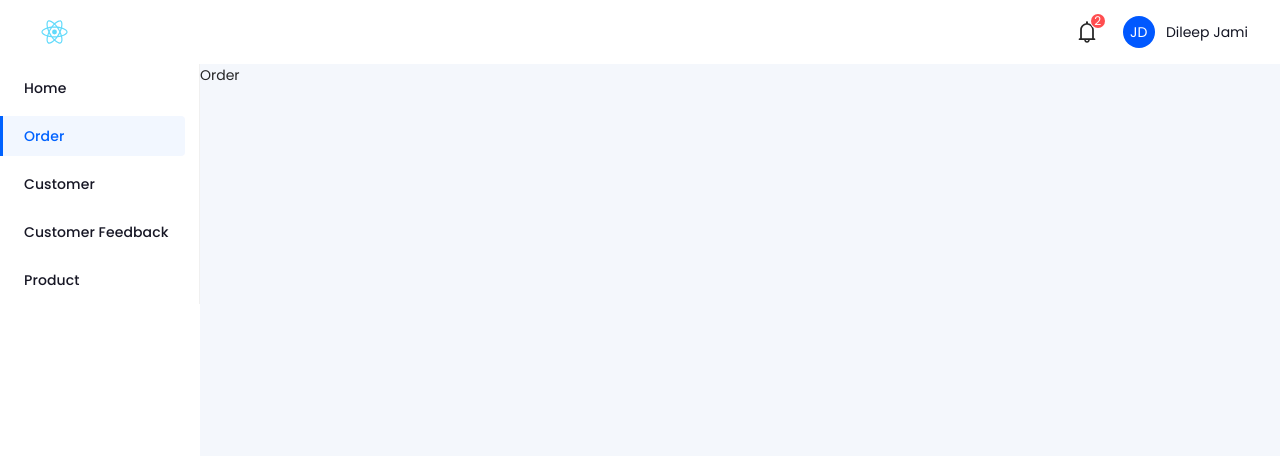
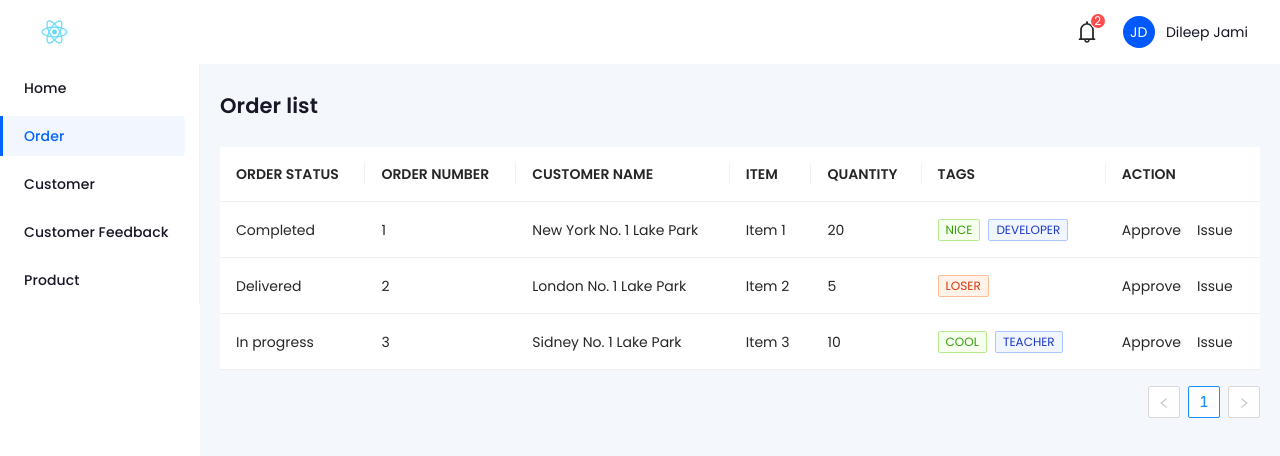
Before and after one commit to sponaka/alakarte-cms-ui, a React (Create React App) app: page /order in a window 1280 px wide. Shown: the top 456 px of the page. Built offline with nearby package versions, Linux system fonts and the light colour scheme.

Commit message:
:sparkles: feat: created orders page with basic table

```diff
--- a/src/App.js
+++ b/src/App.js
@@ -5,12 +5,10 @@ import {BrowserRouter as Router, Route} from "react-router-dom";
 import "./App.scss";
 import NavBar from "./components/navbar/Navbar";
 import SideBar from "./components/sidebar/Sidebar";
+import Orders from "./components/orders/Orders";
 
 function Home() {
     return <div>Home</div>;
-}
-function Order() {
-    return <div>Order</div>;
 }
 
 function App() {
@@ -22,7 +20,7 @@ function App() {
                     <SideBar />
                     <Layout.Content className="content" style={{background: '#F4F7FC 0% 0% no-repeat padding-box'}}>
                         <Route exact path="/" component={Home} />
-                        <Route path="/order" component={Order} />
+                        <Route path="/order" component={Orders} />
                     </Layout.Content>
                 </Layout>
             </Router>
--- /dev/null
+++ b/src/components/orders/Orders.js
@@ -0,0 +1,101 @@
+import React from "react";
+import './Orders.scss';
+import {Space, Table, Tag} from "antd";
+
+const Orders = () => {
+    const columns = [
+        {
+            title: 'Order Status',
+            dataIndex: 'orderStatus',
+            key: 'orderStatus',
+        },
+        {
+            title: 'Order Number',
+            dataIndex: 'orderNumber',
+            key: 'orderNumber',
+        },
+        {
+            title: 'Customer Name',
+            dataIndex: 'customerName',
+            key: 'customerName',
+        },
+        {
+            title: 'Item',
+            dataIndex: 'item',
+            key: 'item',
+        },
+        {
+            title: 'Quantity',
+            dataIndex: 'quantity',
+            key: 'quantity',
+        },
+        {
+            title: 'Tags',
+            key: 'tags',
+            dataIndex: 'tags',
+            render: tags => (
+                <>
+                    {tags.map(tag => {
+                        let color = tag.length > 5 ? 'geekblue' : 'green';
+                        if (tag === 'loser') {
+                            color = 'volcano';
+                        }
+                        return (
+                            <Tag color={color} key={tag}>
+                                {tag.toUpperCase()}
+                            </Tag>
+                        );
+                    })}
+                </>
+            ),
+        },
+        {
+            title: 'Action',
+            key: 'action',
+            render: (text, record) => (
+                <Space size="middle">
+                    <span>Approve {record.name}</span>
+                    <span>Issue</span>
+                </Space>
+            ),
+        },
+    ];
+    const data = [
+        {
+            key: '1',
+            orderStatus: 'Completed',
+            orderNumber: 1,
+            customerName: 'New York No. 1 Lake Park',
+            item: 'Item 1',
+            quantity: 20,
+            tags: ['nice', 'developer'],
+        },
+        {
+            key: '2',
+            orderStatus: 'Delivered',
+            orderNumber: 2,
+            item: 'Item 2',
+            quantity: 5,
+            customerName: 'London No. 1 Lake Park',
+            tags: ['loser'],
+        },
+        {
+            key: '3',
+            orderStatus: 'In progress',
+            orderNumber: 3,
+            item: 'Item 3',
+            quantity: 10,
+            customerName: 'Sidney No. 1 Lake Park',
+            tags: ['cool', 'teacher'],
+        },
+    ];
+    return (
+        <div className='orders-list'>
+            <h1 className='page-title'>Order list</h1>
+            <div className='orders-table'>
+                <Table columns={columns} dataSource={data} />
+            </div>
+        </div>
+    )
+}
+export default Orders;
--- /dev/null
+++ b/src/components/orders/Orders.scss
@@ -0,0 +1,26 @@
+.orders-list {
+  padding: 20px;
+
+  .page-title {
+    letter-spacing: 0.1px;
+    color: #171725;
+    font-family: Poppins-SemiBold, sans-serif;
+    margin-top: 5px;
+  }
+
+  .orders-table {
+    margin-top: 25px;
+  }
+
+  .ant-table-thead > tr > th {
+    background-color: white !important;
+  }
+
+  .ant-table-thead {
+    tr {
+      text-transform: uppercase;
+      color: #131523;
+      font-family: Poppins-SemiBold, sans-serif;
+    }
+  }
+}
```
